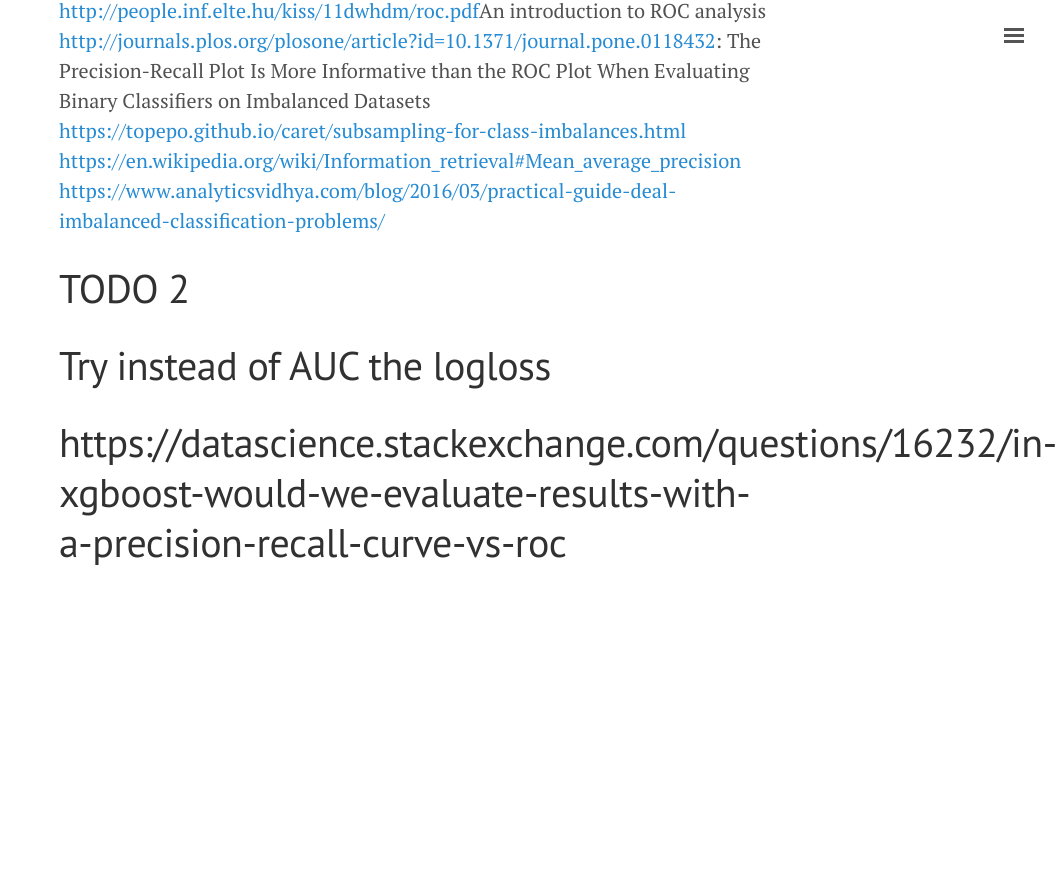
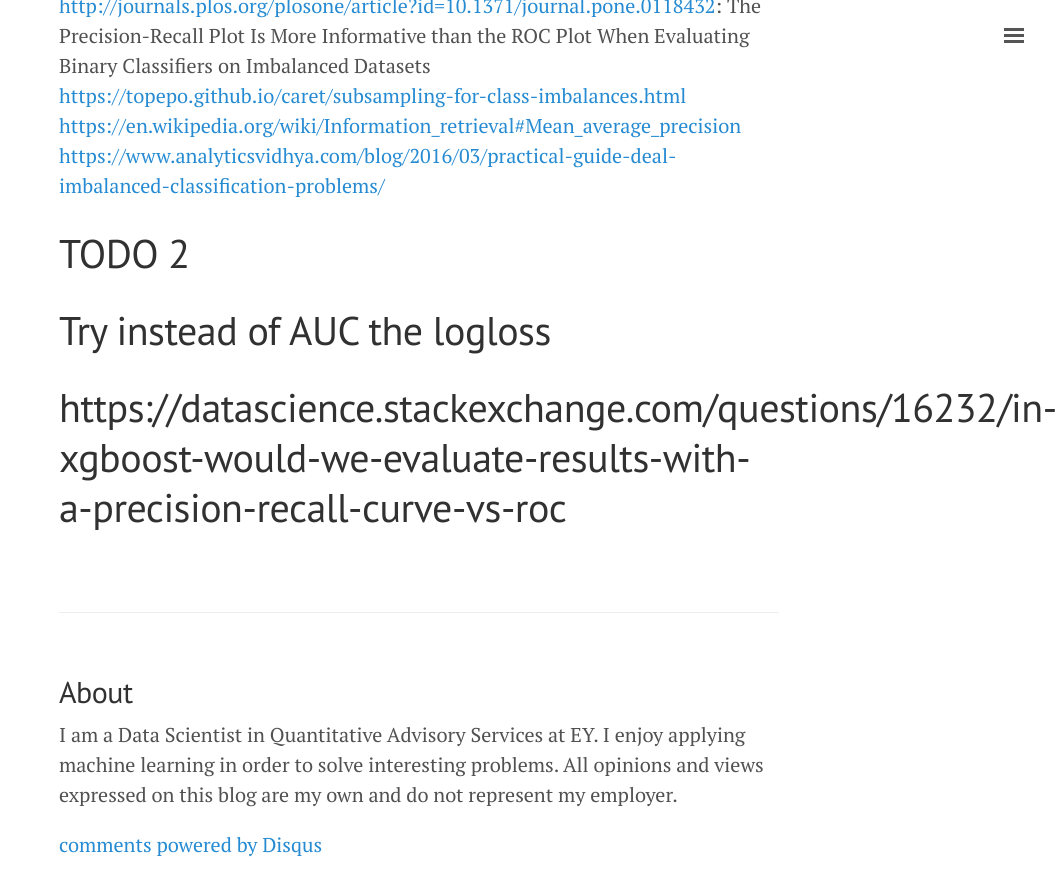
Before and after one commit to herman-hellenes/herman-hellenes.github.io, a Jekyll site: the page built from undone_posts/2017-08-24-Imbalanced-Classification.md, in a window 1280 px wide and 900 px high, scrolled down 5007 px. Shown: the top 896 px of the window, without its empty margins (221-1280 px from the left). Built offline with Jekyll 4.4.1, drawn with Linux system fonts in a browser that asks for light colours; nearby versions of some CDN libraries; our own code applies the rules of GitHub Pages for plain Markdown files; comment, search, counter and statistics services are not loaded; before the commit the page ends 5654 px from its top, so only the background shows below that; some of the changed lines change nothing that is shown; some of the changed text lies outside the part shown.

Commit message:
Update 2017-08-24-Imbalanced-Classification.md

````diff
--- a/undone_posts/2017-08-24-Imbalanced-Classification.md
+++ b/undone_posts/2017-08-24-Imbalanced-Classification.md
@@ -1,13 +1,9 @@
 ---
+layout: post
 title: "How to deal with Imbalanced Classification Problems in Machine Learning"
-author: "Herman Hellenes"
-date: "24 august 2017"
-output: html_document
+date: 2017-08-24
 ---
 
-```{r setup, include=FALSE}
-knitr::opts_chunk$set(echo = TRUE)
-```
 
 ## Setting the stage
 
````
